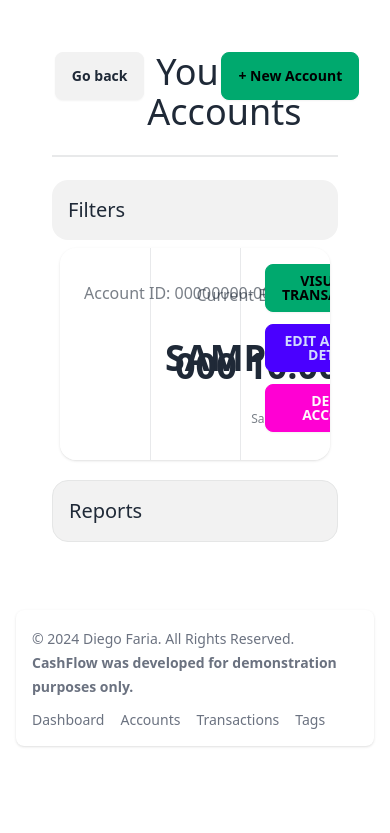
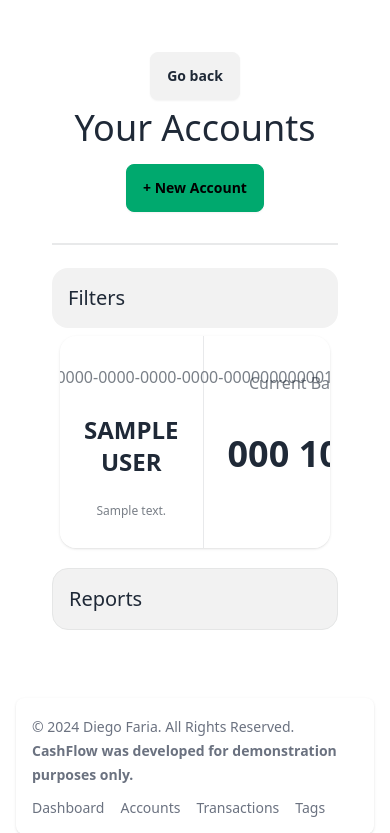
Before and after one commit to DiegoEfu/cash-flow, a Django app: page /accounts/ in a window 390 px wide. Shown: the part 72-905 px from the top of the page. Before the commit the page ends 819 px from the top, so only its background shows below. Run offline with Django 4.2, Linux system fonts and the light colour scheme; a user stored in the database is signed in; tables that the repository leaves empty hold one stand-in row (values such as "Sample post"); some libraries are stand-ins or nearby versions.

Commit message:
improve responsive design

```diff
--- a/core/templates/partials/accounts/accounts.html
+++ b/core/templates/partials/accounts/accounts.html
@@ -3,14 +3,14 @@
 
 {% block content %}
 <div class="p-8">
-    <div class="grid grid-cols-3">
-        <div class="flex justify-center">
+    <div class="grid xl:grid-cols-3 xs:grid-cols-1">
+        <div class="flex justify-center -2">
             <a href="{% url 'welcome_view' %}" class="btn">Go back</a>
         </div>
-        <div>
+        <div class="p-2">
             <h1 class="text-center text-4xl xl:text-4xl">Your Accounts</h1>
         </div>
-        <div class="flex justify-center">
+        <div class="flex justify-center p-2">
             <a hx-get="{% url 'account_creation' %}" hx-target="main" class="btn btn-success">+ New Account</a>
         </div>
     </div>
@@ -22,7 +22,7 @@
       <div class="collapse-title text-xl font-medium">Filters</div>
         <div class="collapse-content">
           <form hx-get="{% url 'account_list' %}" hx-select="#items" hx-target="#items" hx-swap="outerHTML" hx-indicator="#loading-bars" hx-trigger="submit, change, keyup delay:1s">
-            <div class="grid grid-cols-3">
+            <div class="grid lg:grid-cols-3 md:grid-cols-1 sm:grid-cols-1 xs:grid-cols-1">
               <div class="me-4">
                 <label for="id_name__icontains">Name:</label> <br>
                 {% render_field filter.form.name__icontains class="input input-bordered w-full" %}
@@ -46,17 +46,17 @@
 
     <div id="items" class="grid grid-cols-1 m-2">
         {% for account in object_list %}
-        <div class="stats shadow mb-3 grid grid-cols-3">
+        <div class="stats shadow mb-3 grid xl:grid-cols-3 lg:grid-cols-1 md:grid-cols-1 sm:grid-cols-1 xs:grid-cols-1">
             <div class="stat place-items-center">
-              <div class="stat-title">Account ID: {{account.id}}</div>
-              <div class="stat-value">{{account.name.upper}}</div>
-              <div class="stat-desc">{{account.description}}</div>
+              <div class="stat-title overflow-x-auto">Account ID: {{account.id}}</div>
+              <div class="text-center text-2xl font-bold">{{account.name.upper}}</div>
+              <div class="stat-desc overflow-x-auto">{{account.description}}</div>
             </div>
 
             <div class="stat place-items-center">
-              <div class="stat-title">Current Balance</div>
+              <div class="stat-title overflow-x-auto">Current Balance</div>
               <div class="stat-value">{{account.currency.code}} {{account.current_balance}}</div>
-              <div class="stat-desc">
+              <div class="stat-desc overflow-x-auto">
                 <!--
                 TODO: MAKE THIS TO SHOW THE CURRENCY IF THE CURRENCY IS DIFFERENT FROM THE MAIN ONE
                 -->
```
